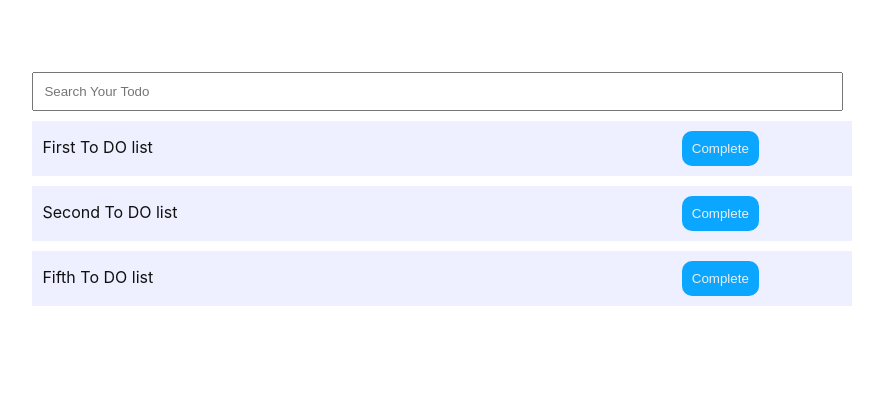
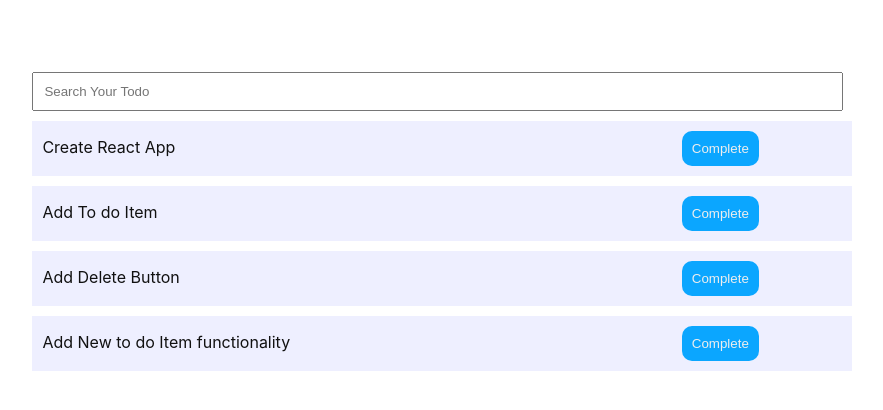
Before and after one commit to ReactorboY/Programming-News, a React (Create React App) app: page / in a window 1280 px wide. Shown: the top 410 px of the page, without its empty margins (198-1081 px from the left). Built offline with nearby package versions, Linux system fonts and the light colour scheme.

Commit message:
update #5 splitted the components

```diff
--- a/src/App.js
+++ b/src/App.js
@@ -1,25 +1,30 @@
 import React, { PureComponent } from 'react'
+import Search from './components/Search'
+import Table from './components/Table'
 import './App.css'
 
 const list = [
     {
-        title:'First To DO list',
+        title:'Create React App',
         completed: false,
         id:0
     },
     {
-        title:'Second To DO list',
+        title:'Add To do Item',
         completed: false,
         id:1
     },
     {
-        title: 'Fifth To DO list',
+        title: 'Add Delete Button',
         completed: false,
         id: 2
+    },
+    {
+        title: 'Add New to do Item functionality',
+        completed: false,
+        id: 3
     }
 ]
-
-const isSearched = searchTerm =>  item =>  !searchTerm || item.title.toLowerCase().includes(searchTerm.toLowerCase())
 
 class App extends PureComponent {
     constructor(props) {
@@ -28,11 +33,11 @@ class App extends PureComponent {
             list,
             searchTerm:''
         }
-        this.onClickMe = this.onClickMe.bind(this)
+        this.onDismiss = this.onDismiss.bind(this)
         this.onSearchChange = this.onSearchChange.bind(this)
     }
 
-    onClickMe(id) {
+    onDismiss(id) {
         const updatedList = this.state.list.filter(item => item.id !== id)
         this.setState({list:updatedList})
     }
@@ -42,26 +47,19 @@ class App extends PureComponent {
     }
 
     render() {
+        const {searchTerm, list} = this.state
         return (
             <main>
                 <div>
-                <form>
-                    <input
-                        type="text"
-                        placeholder="Search Your Todo"
-                        onChange={this.onSearchChange}/>
-                </form>
-                    {this.state.list.filter(isSearched(this.state.searchTerm)).map(item =>
-                        <div key={item.id} className="listDiv">
-                            <div style={{display:'inline-block',width:'80%'}}>
-                                <span>{item.title} </span>
-                            </div>
-                            <span>
-                                <button style={{background:'#0ba6ff',borderRadius:'10px',color:'#eee'}}
-                                 onClick={() => this.onClickMe(item.id)} type="button">Complete</button>
-                            </span>
-                        </div>
-                        )}
+                    <Search
+                        value={searchTerm}
+                        onChange={this.onSearchChange}
+                    />
+                    <Table
+                        list={list}
+                        searchTerm={searchTerm}
+                        onDismiss={this.onDismiss}
+                    />
                 </div>
             </main>
         )
--- /dev/null
+++ b/src/components/Search.js
@@ -0,0 +1,18 @@
+import React, { PureComponent } from 'react'
+
+class Search extends PureComponent {
+    render() {
+        const {value,onChange} = this.props
+        return (
+            <form>
+                    <input
+                        type="text"
+                        value={value}
+                        placeholder="Search Your Todo"
+                        onChange={onChange}/>
+            </form>
+        )
+    }
+}
+
+export default Search
--- /dev/null
+++ b/src/components/Table.js
@@ -0,0 +1,27 @@
+import React, { PureComponent } from 'react'
+
+//  filter search function
+const isSearched = searchTerm => item => !searchTerm || item.title.toLowerCase().includes(searchTerm.toLowerCase())
+
+class Table extends PureComponent {
+    render() {
+        const {list,searchTerm, onDismiss}  = this.props
+        return (
+            <React.Fragment>
+                {list.filter(isSearched(searchTerm)).map(item =>
+                        <div key={item.id} className="listDiv">
+                            <div style={{display:'inline-block',width:'80%'}}>
+                                <span>{item.title} </span>
+                            </div>
+                            <span>
+                                <button style={{background:'#0ba6ff',borderRadius:'10px',color:'#eee'}}
+                                 onClick={() => onDismiss(item.id)} type="button">Complete</button>
+                            </span>
+                        </div>
+                        )}
+            </React.Fragment>
+        )
+    }
+}
+
+export default Table
```
